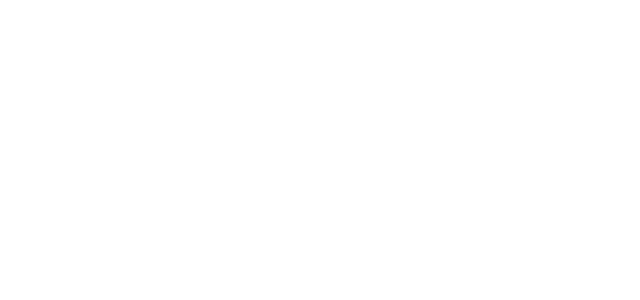
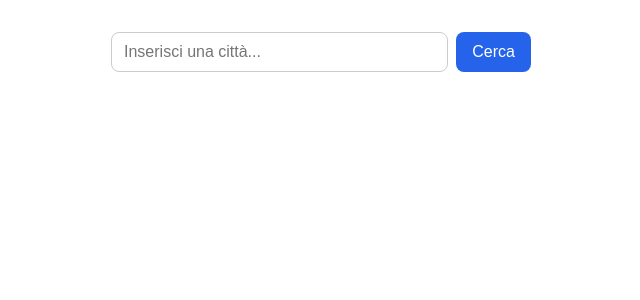
Before and after one commit to Gabrieleleonardi21/progetto-settimana-10, a React (Vite) app: page / in a window 1280 px wide. Shown: the top 300 px of the page, without its empty margins (319-959 px from the left). Built offline with nearby package versions, Linux system fonts and the light colour scheme.

Commit message:
test API con component meteo con button di ricerca

```diff
--- a/src/App.jsx
+++ b/src/App.jsx
@@ -1,6 +1,8 @@
-import './App.css'
+import "./App.css";
+import MeteoComponent from "./assets/componets/MeteoComponet";
 
 function App() {
+  return <MeteoComponent></MeteoComponent>;
 }
 
-export default App
+export default App;
--- /dev/null
+++ b/src/assets/componets/MeteoComponet.jsx
@@ -0,0 +1,127 @@
+import { useState } from "react";
+
+function MeteoComponent() {
+  const [citta, setCitta] = useState("");
+  const [meteoData, setMeteoData] = useState(null);
+  const [luogo, setLuogo] = useState(null);
+  const [loading, setLoading] = useState(false);
+  const [error, setError] = useState(null);
+
+  const cercaMeteo = async () => {
+    const nome = citta.trim();
+    if (!nome) return;
+
+    setLoading(true);
+    setError(null);
+    setMeteoData(null);
+    setLuogo(null);
+
+    try {
+      // 1. Geocoding: nome città → coordinate
+      const geoRes = await fetch(
+        `https://geocoding-api.open-meteo.com/v1/search?name=${encodeURIComponent(
+          nome,
+        )}&count=1&language=it&format=json`,
+      );
+      if (!geoRes.ok) throw new Error("Errore nel geocoding della città");
+      const geoData = await geoRes.json();
+
+      if (!geoData.results || geoData.results.length === 0) {
+        throw new Error(`Nessuna città trovata per "${nome}"`);
+      }
+
+      const { latitude, longitude, name, country } = geoData.results[0];
+      setLuogo({ name, country });
+
+      // 2. Meteo: coordinate → dati attuali
+      const meteoRes = await fetch(
+        `https://api.open-meteo.com/v1/forecast?latitude=${latitude}&longitude=${longitude}&current_weather=true`,
+      );
+      if (!meteoRes.ok) throw new Error("Errore nel recupero dei dati meteo");
+      const data = await meteoRes.json();
+
+      setMeteoData(data.current_weather);
+    } catch (err) {
+      setError(err.message);
+    } finally {
+      setLoading(false);
+    }
+  };
+
+  const handleKeyDown = (e) => {
+    if (e.key === "Enter") cercaMeteo();
+  };
+
+  return (
+    <div
+      style={{
+        maxWidth: "420px",
+        margin: "2rem auto",
+        fontFamily: "system-ui, sans-serif",
+      }}
+    >
+      <div style={{ display: "flex", gap: "8px", marginBottom: "20px" }}>
+        <input
+          type="text"
+          value={citta}
+          onChange={(e) => setCitta(e.target.value)}
+          onKeyDown={handleKeyDown}
+          placeholder="Inserisci una città..."
+          style={{
+            flex: 1,
+            padding: "10px 12px",
+            border: "1px solid #ccc",
+            borderRadius: "8px",
+            fontSize: "1rem",
+          }}
+        />
+        <button
+          onClick={cercaMeteo}
+          disabled={loading}
+          style={{
+            padding: "10px 16px",
+            border: "none",
+            borderRadius: "8px",
+            background: "#2563eb",
+            color: "#fff",
+            fontSize: "1rem",
+            cursor: loading ? "not-allowed" : "pointer",
+          }}
+        >
+          Cerca
+        </button>
+      </div>
+
+      {loading && <p>Caricamento dati meteo...</p>}
+      {error && (
+        <p style={{ color: "#dc2626" }}>Si è verificato un errore: {error}</p>
+      )}
+
+      {meteoData && luogo && (
+        <div
+          style={{
+            border: "1px solid #ccc",
+            padding: "20px",
+            borderRadius: "8px",
+          }}
+        >
+          <h3 style={{ marginTop: 0 }}>
+            Meteo Attuale — {luogo.name}
+            {luogo.country ? `, ${luogo.country}` : ""}
+          </h3>
+          <p>
+            Temperatura: <strong>{meteoData.temperature}°C</strong>
+          </p>
+          <p>
+            Velocità del vento: <strong>{meteoData.windspeed} km/h</strong>
+          </p>
+          <p>
+            Direzione vento: <strong>{meteoData.winddirection}°</strong>
+          </p>
+        </div>
+      )}
+    </div>
+  );
+}
+
+export default MeteoComponent;
```
